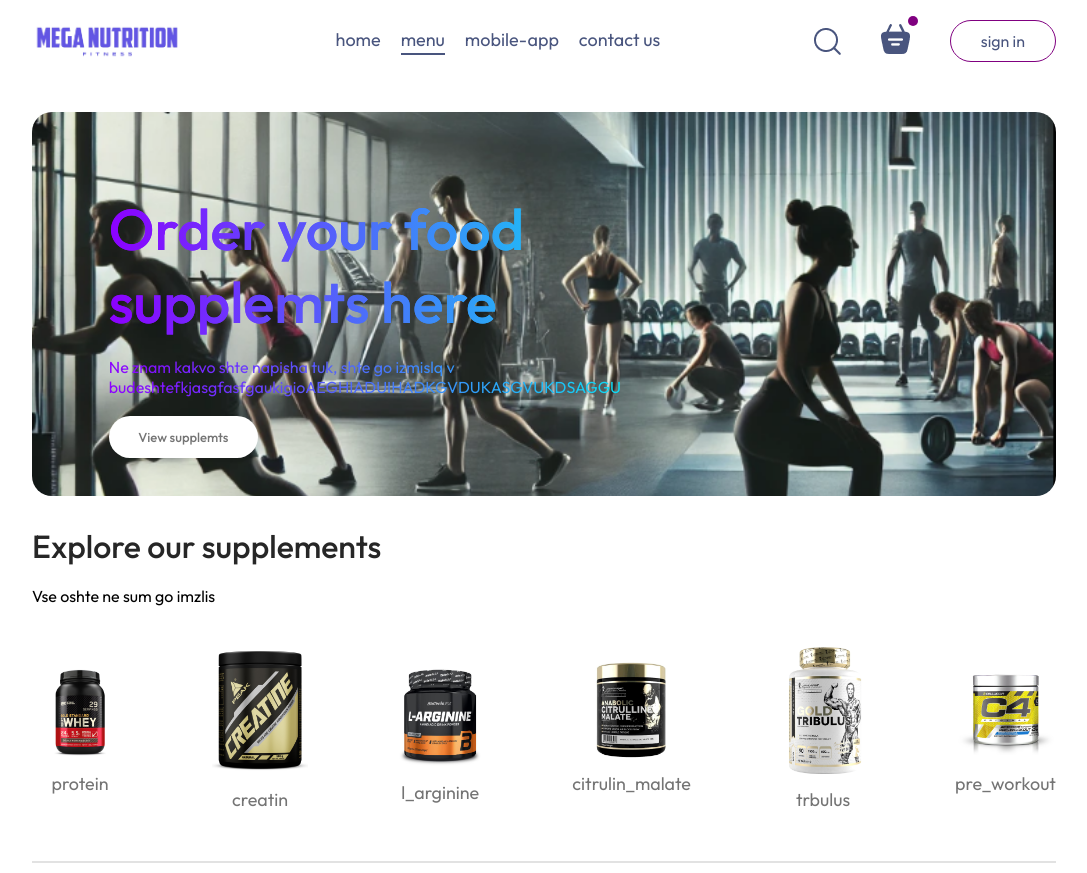
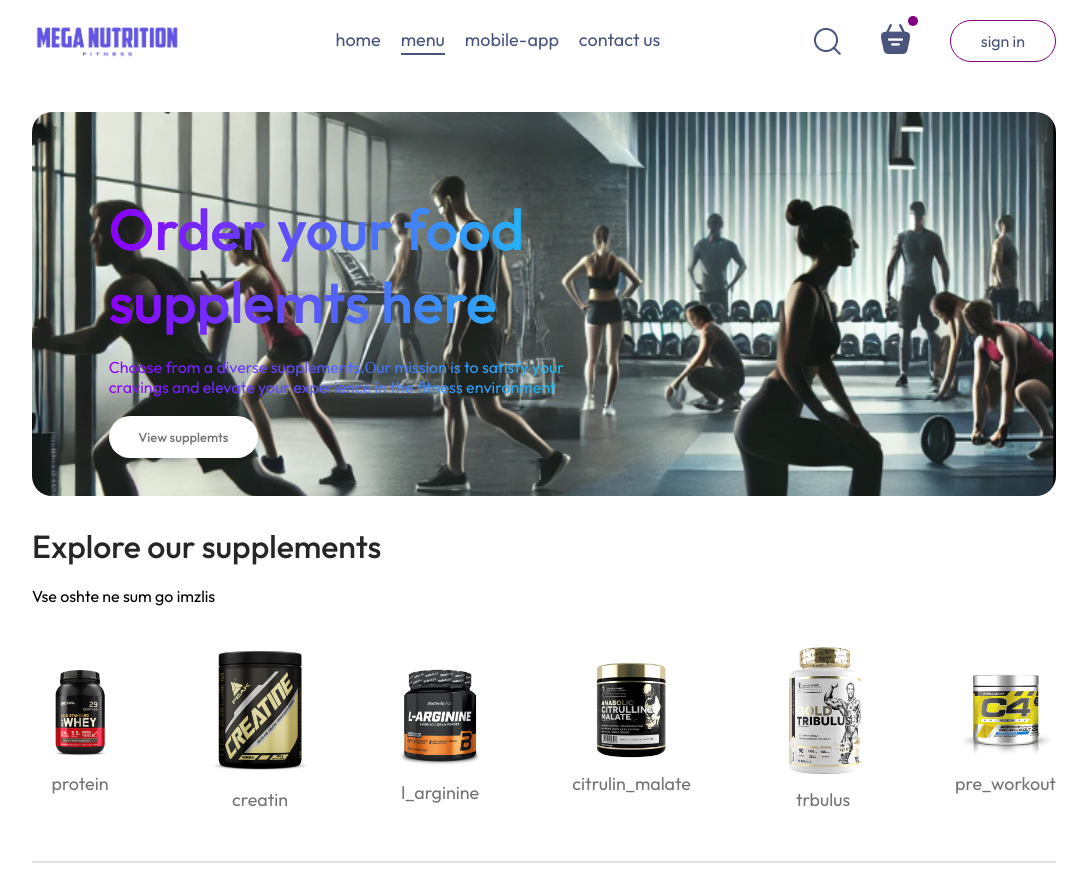
Before and after one commit to BaiTozi/Mega-Nutrition, a React (Vite) app in the folder MegaNutrition/: page / in a window 1280 px wide. Shown: the whole page, without its empty margins (96-1183 px from the left). Built offline with nearby package versions, Linux system fonts and the light colour scheme.

Commit message:
update header

```diff
--- a/MegaNutrition/src/components/Header/Header.jsx
+++ b/MegaNutrition/src/components/Header/Header.jsx
@@ -6,7 +6,7 @@ const Header = () => {
     <div className='header'>
         <div className="header-contents">
           <h2>Order your food supplemts here</h2>
-          <p>Ne znam kakvo shte napisha tuk, shte go izmislq v budeshtefkjasgfasfgaukigioAEGHIADUIHADKGVDUKASGVUKDSAGGUKHADKUFGKDGSkgdeksgkdgkadgak</p>
+          <p>Choose from a diverse supplements.Оur mission is to satisfy your cravings and elevate your experience  in the fitness environment</p>
           <button>View supplemts</button>
         </div>
     </div>
```
